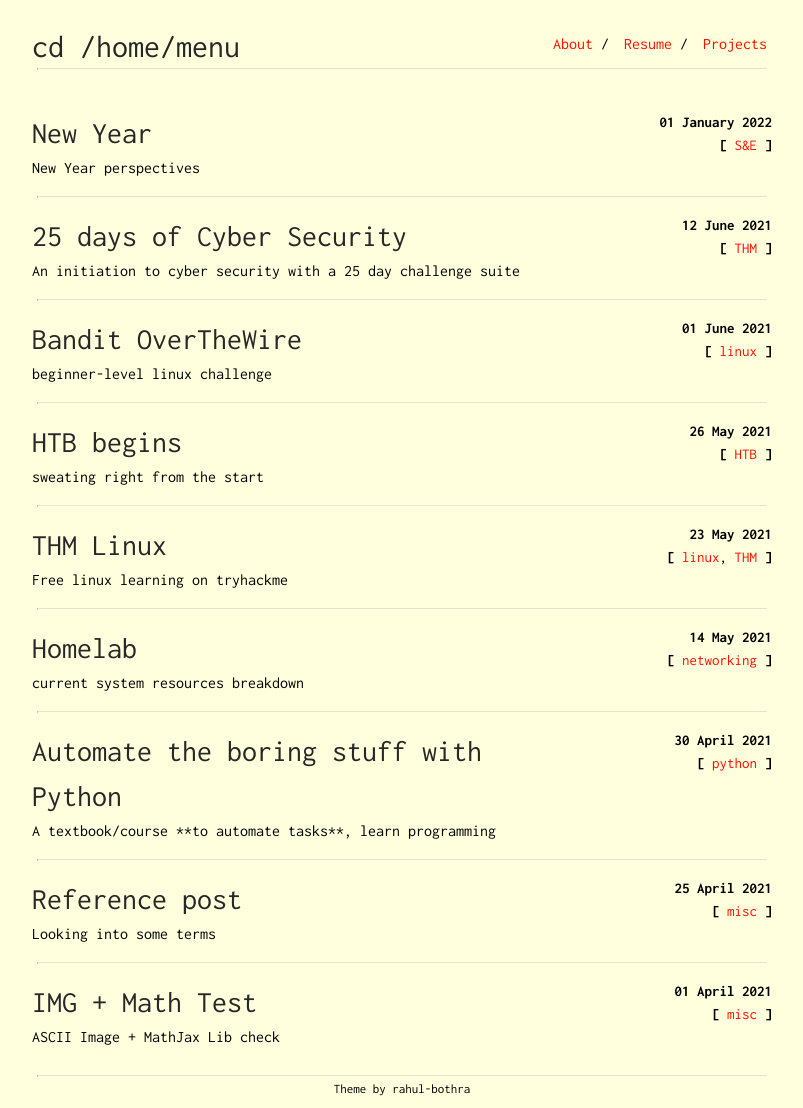
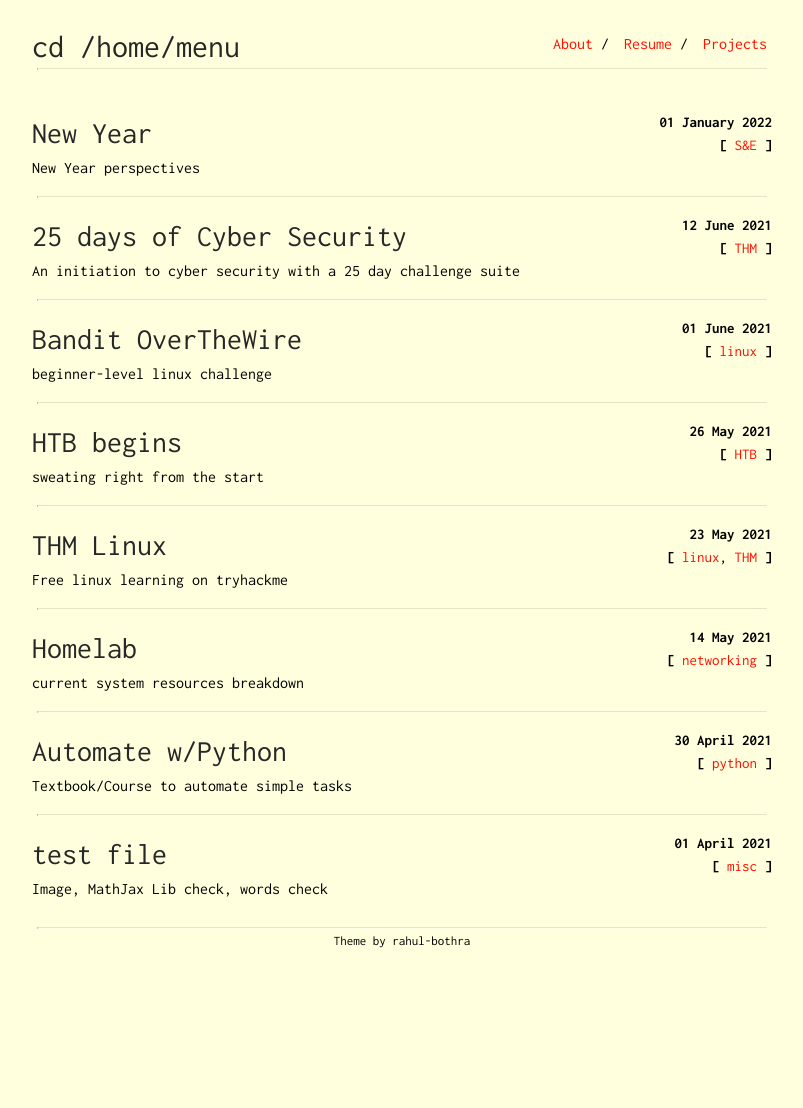
Before and after one commit to pruthvirajbhat/website-portfolio-old-uno, a Jekyll site: the page built from index.html, in a window 1280 px wide. Shown: the whole page, without its empty margins (238-1041 px from the left). Built offline with Jekyll 4.4.1, drawn with Linux system fonts in a browser that asks for light colours; after the commit the page ends 960 px from its top, so only the background shows below that.

Commit message:
test files clubbed

```diff
--- a/_posts/2021/04/2021-04-01-test-math-file.md
+++ b/_posts/2021/04/2021-04-01-test-file.md
@@ -1,10 +1,17 @@
 ---
 layout: post
-title: "IMG + Math Test"
-subtitle: "ASCII Image + MathJax Lib check"
+title: test file
+subtitle: Image, MathJax Lib check, words check
 tags: [misc]
 ---
 
+S&E: Search and Explore
+
+> Tags
+
+odate: activity start date\
+fdate: activity finished date\
+pdate: article published date
 ## ASCII Image for reference
 <img src="https://upload.wikimedia.org/wikipedia/commons/1/1b/ASCII-Table-wide.svg">
 
--- a/_posts/2021/04/2021-04-25-reference-file.md
+++ /dev/null
@@ -1,15 +0,0 @@
----
-layout: post
-title: Reference post
-subtitle: Looking into some terms
-tags: [misc]
-date: 25-04-2021
----
-
-S&E: Search and Explore
-
-> Tags
-
-odate: activity start date
-fdate: activity finished date
-pdate: article published date
--- a/_posts/2021/04/2021-04-30-automate-with-python.md
+++ b/_posts/2021/04/2021-04-30-automate-with-python.md
@@ -1,7 +1,7 @@
 ---
 layout: post
-title: Automate the boring stuff with Python
-subtitle: A textbook/course **to automate tasks**, learn programming
+title: Automate w/Python
+subtitle: Textbook/Course to automate simple tasks
 tags: [python]
 ---
 
```
